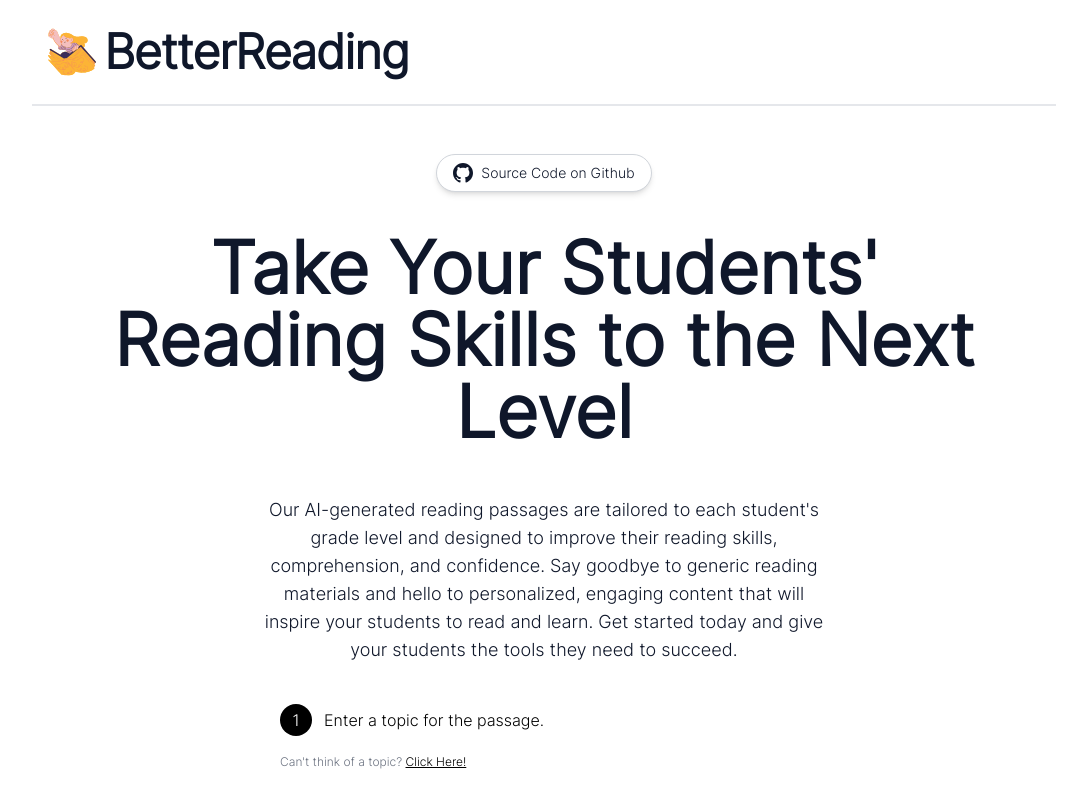
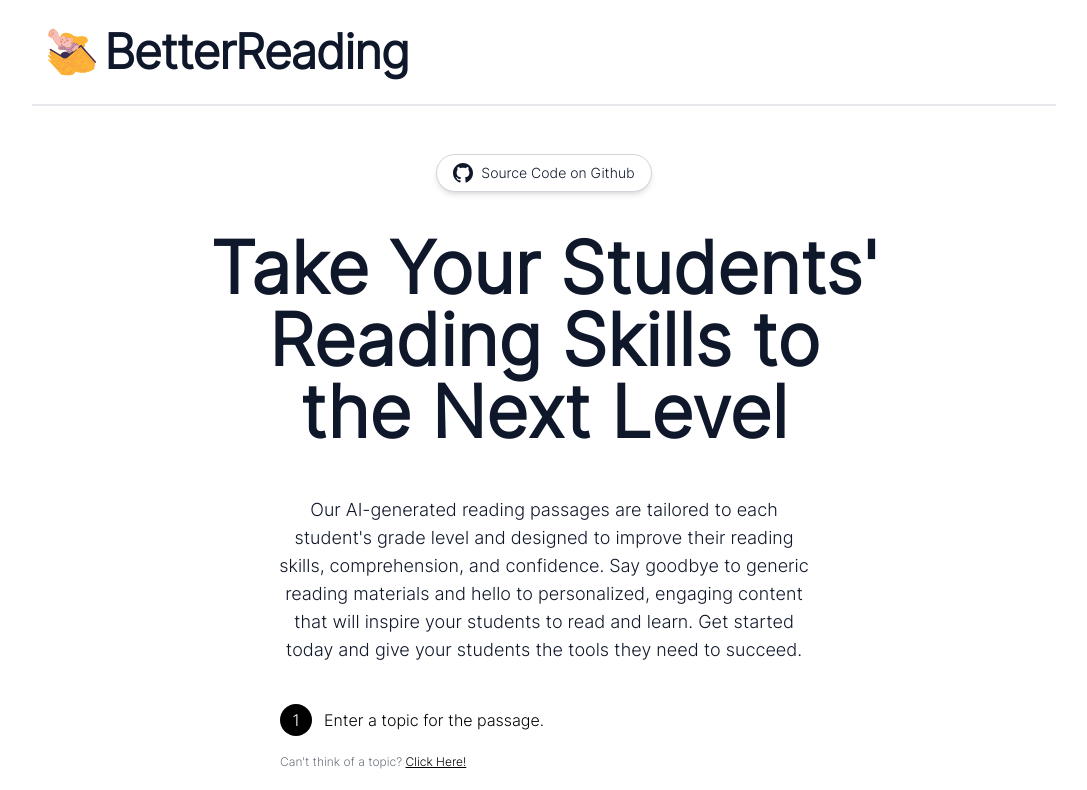
Before and after one commit to llegomark/betterreadings, a Next.js app: page / in a window 1280 px wide. Shown: the top 790 px of the page, without its empty margins (96-1183 px from the left). Built offline with nearby package versions, Linux system fonts and the light colour scheme.

Commit message:
add: wrap balancer

```diff
--- a/package.json
+++ b/package.json
@@ -20,7 +20,8 @@
     "react-dom": "18.2.0",
     "react-hook-form": "^7.43.1",
     "react-hot-toast": "^2.4.0",
-    "react-use-measure": "^2.1.1"
+    "react-use-measure": "^2.1.1",
+    "react-wrap-balancer": "^0.4.0"
   },
   "devDependencies": {
     "@types/node": "18.13.0",
--- a/pages/_app.tsx
+++ b/pages/_app.tsx
@@ -1,9 +1,10 @@
 import type { AppProps } from "next/app";
 import "../styles/globals.css";
-import localFont from '@next/font/local'
+import localFont from "@next/font/local";
+import { Provider } from "react-wrap-balancer";
 
 const inter = localFont({
-  src: '../styles/Inter-Light.ttf',
+  src: "../styles/Inter-Light.ttf",
   weight: "300",
   style: "normal",
   display: "swap",
@@ -13,7 +14,9 @@ function MyApp({ Component, pageProps }: AppProps) {
   return (
     <>
       <div className={inter.className}>
-        <Component {...pageProps} />
+        <Provider>
+          <Component {...pageProps} />
+        </Provider>
       </div>
     </>
   );
--- a/pages/index.tsx
+++ b/pages/index.tsx
@@ -12,6 +12,7 @@ import { useRouter } from "next/router";
 import React from "react";
 import Link from "next/link";
 import Github from "../components/GitHub";
+import Balancer from "react-wrap-balancer";
 
 const Home: NextPage = () => {
   const [response, setResponse] = useState<Record<string, unknown> | null>(
@@ -165,15 +166,19 @@ const Home: NextPage = () => {
           <p>Source Code on Github</p>
         </a>
         <h2 className="mx-auto max-w-4xl text-5xl font-bold tracking-normal text-slate-900 sm:text-6xl md:text-7xl">
-          Take Your Students' Reading Skills to the Next Level
+          <Balancer>
+            Take Your Students' Reading Skills to the Next Level
+          </Balancer>
         </h2>
         <p className="mx-auto mt-12 max-w-xl text-lg leading-7 text-slate-900 sm:text-base lg:text-lg">
-          Our AI-generated reading passages are tailored to each student's grade
-          level and designed to improve their reading skills, comprehension, and
-          confidence. Say goodbye to generic reading materials and hello to
-          personalized, engaging content that will inspire your students to read
-          and learn. Get started today and give your students the tools they
-          need to succeed.
+          <Balancer>
+            Our AI-generated reading passages are tailored to each student's
+            grade level and designed to improve their reading skills,
+            comprehension, and confidence. Say goodbye to generic reading
+            materials and hello to personalized, engaging content that will
+            inspire your students to read and learn. Get started today and give
+            your students the tools they need to succeed.
+          </Balancer>
         </p>
         <div className="max-w-xl w-full px-6">
           <div className="flex mt-10 items-center align-items-center">
--- a/pages/reading.tsx
+++ b/pages/reading.tsx
@@ -12,6 +12,7 @@ import { useRouter } from "next/router";
 import React from "react";
 import Link from "next/link";
 import Github from "../components/GitHub";
+import Balancer from "react-wrap-balancer";
 
 const Reading: NextPage = () => {
   const [response, setResponse] = useState<Record<string, unknown> | null>(
@@ -149,15 +150,19 @@ const Reading: NextPage = () => {
           <p>Source Code on Github</p>
         </a>
         <h2 className="mx-auto max-w-4xl text-5xl font-bold tracking-normal text-slate-900 sm:text-6xl md:text-7xl">
-          Let AI Choose the Perfect Reading Passage Topic for You
+          <Balancer>
+            Let AI Choose the Perfect Reading Passage Topic for You
+          </Balancer>
         </h2>
         <p className="mx-auto mt-12 max-w-xl text-lg leading-7 text-slate-900 sm:text-base lg:text-lg">
-          Struggling to find a suitable topic for your next reading passage? Let
-          our AI technology help you choose the perfect topic that will engage
-          and challenge your students. Our AI-generated reading passages are
-          tailored to meet the needs of your specific grade level and provide a
-          comprehensive learning experience for your students. Take your
-          students' reading skills to the next level with ease.
+          <Balancer>
+            Struggling to find a suitable topic for your next reading passage?
+            Let our AI technology help you choose the perfect topic that will
+            engage and challenge your students. Our AI-generated reading
+            passages are tailored to meet the needs of your specific grade level
+            and provide a comprehensive learning experience for your students.
+            Take your students' reading skills to the next level with ease.
+          </Balancer>
         </p>
         <div className="max-w-xl w-full px-6">
           <div className="flex mt-10 items-center align-items-center">
```
Also changed, not shown: 1 other file (tests, documents, lock files or other folders).
